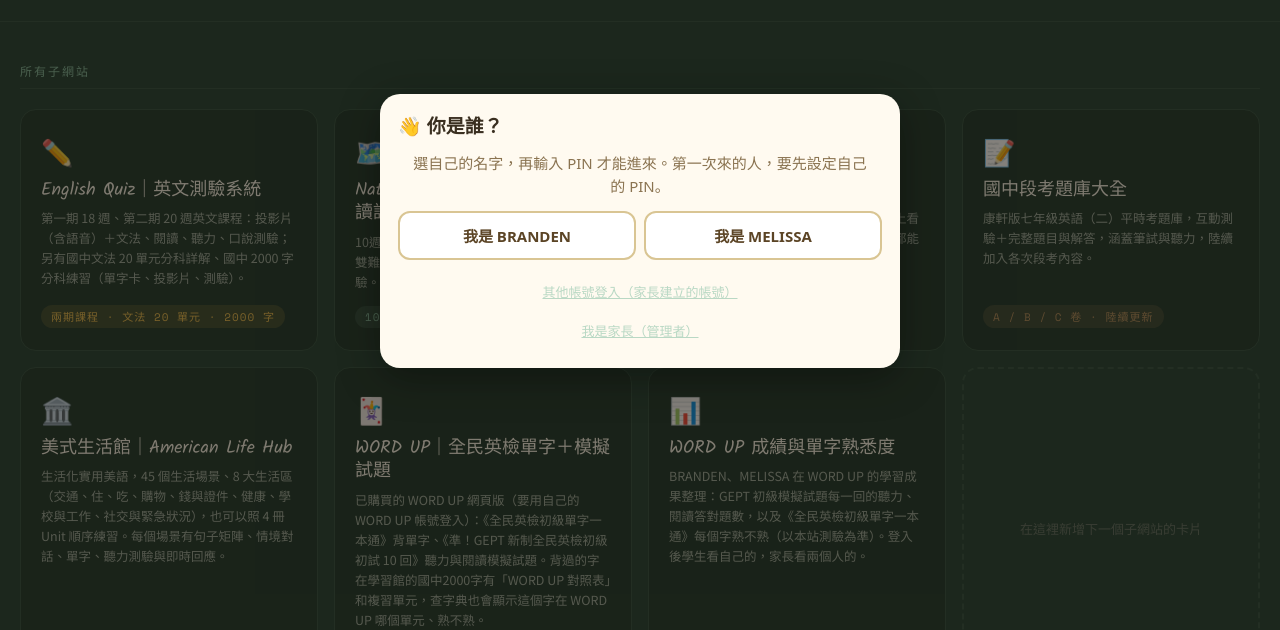
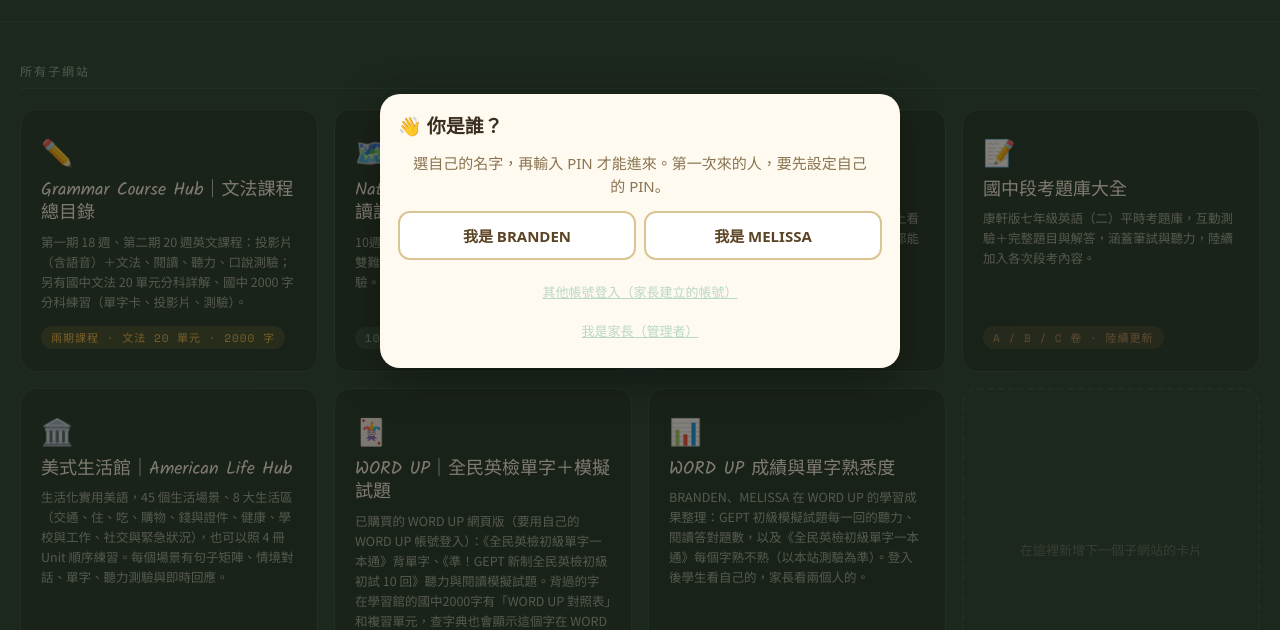
Before and after one commit to jenlin2002/jenlin2002.github.io, a plain HTML site: page index.html in a window 1280 px wide. Shown: the part 169-799 px from the top of the page. Drawn offline with nearby package versions, Linux system fonts and the light colour scheme.

Commit message:
首頁：英文測驗卡片標題改成「Grammar Course Hub｜文法課程總目錄」

```diff
--- a/index.html
+++ b/index.html
@@ -110,7 +110,7 @@
   <div class="grid">
     <a class="project-card" href="https://jenlin2002.github.io/english-quiz/" target="_blank">
       <div class="card-icon">✏️</div>
-      <div class="card-title">English Quiz｜英文測驗系統</div>
+      <div class="card-title">Grammar Course Hub｜文法課程總目錄</div>
       <div class="card-desc">第一期 18 週、第二期 20 週英文課程：投影片（含語音）＋文法、閱讀、聽力、口說測驗；另有國中文法 20 單元分科詳解、國中 2000 字分科練習（單字卡、投影片、測驗）。</div>
       <span class="card-tag tag-grammar">兩期課程 · 文法 20 單元 · 2000 字</span>
     </a>
```
